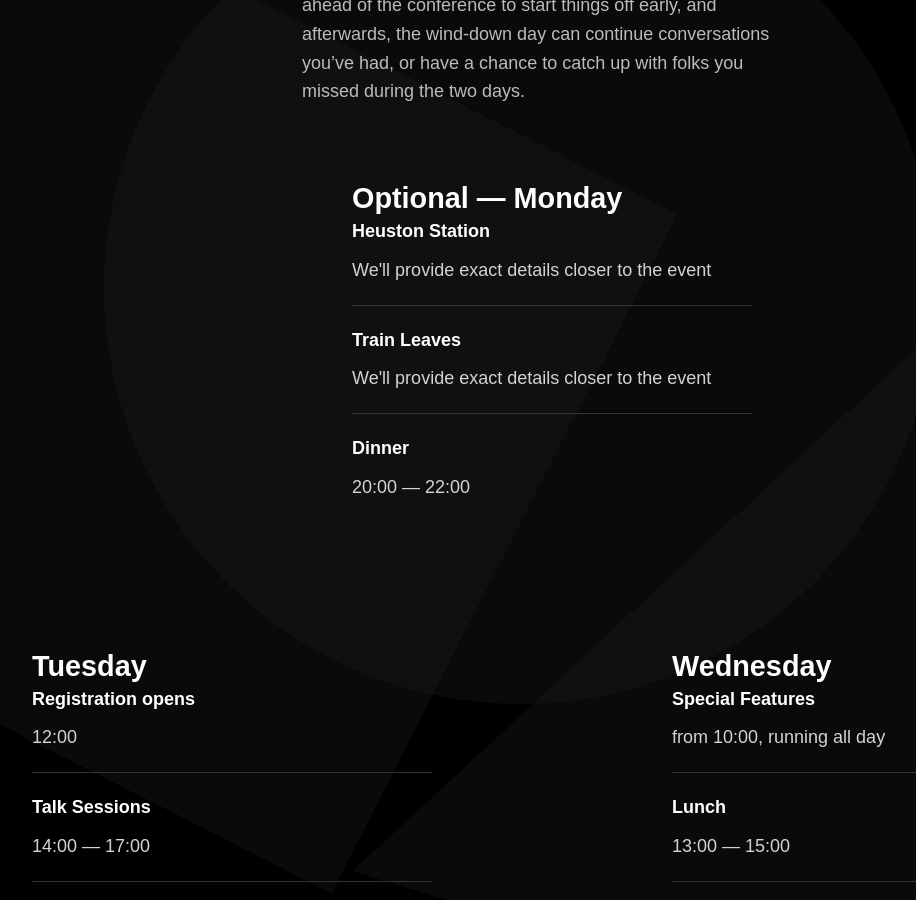
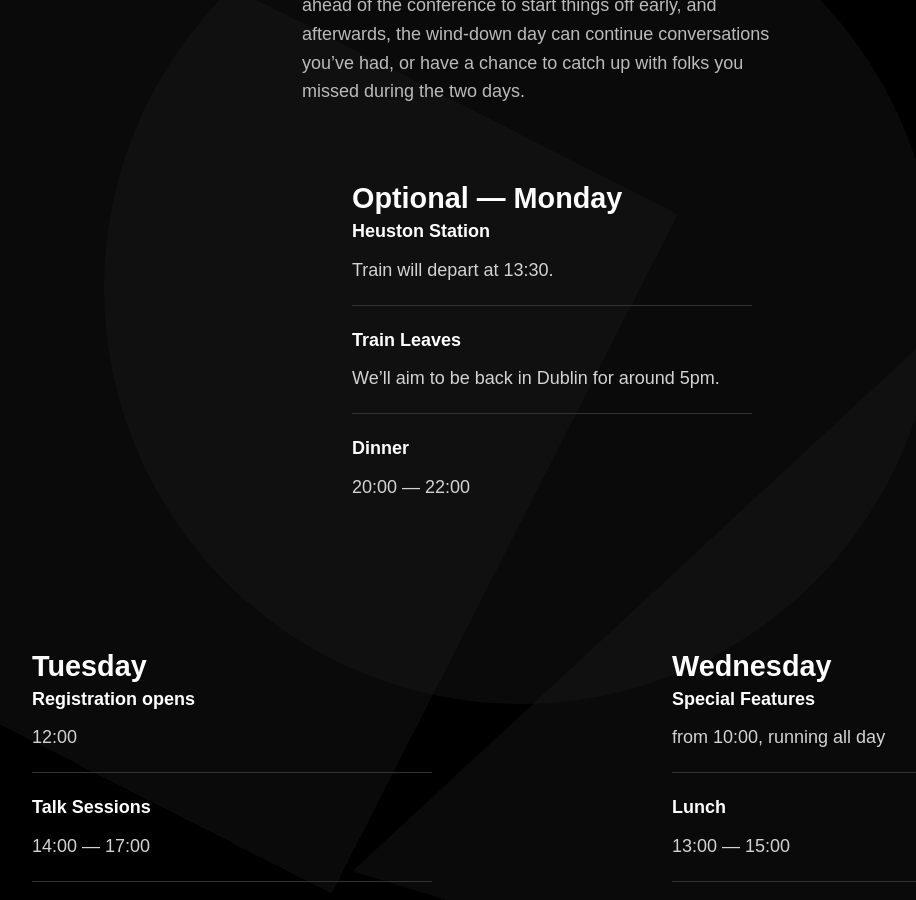
Before and after one commit to ullconf/2016, a Jekyll site: the page built from schedule.html, in a window 1280 px wide and 900 px high, scrolled down 1321 px. Shown: the whole window, without its empty margins (88-1004 px from the left). Built offline with Jekyll 4.4.1, drawn with Linux system fonts in a browser that asks for light colours; nearby versions of some CDN libraries; a script that is not in the unit is left out.

Commit message:
update the schedule

```diff
--- a/schedule.html
+++ b/schedule.html
@@ -48,13 +48,13 @@ description: The Úll schedule, including details of the optional shoulder event
 
       <div class="schedule-event">
         <h4 class="">Heuston Station</h4>
-        <h4 class="time">We'll provide exact details closer to the event</h4>
+        <h4 class="time">Train will depart at 13:30.</h4>
       </div>
       <div class="line-divider"></div>
 
       <div class="schedule-event">
         <h4 class="">Train Leaves</h4>
-        <h4 class="time">We'll provide exact details closer to the event</h4>
+        <h4 class="time">We’ll aim to be back in Dublin for around 5pm.</h4>
       </div>
 
       <div class="line-divider"></div>
```
